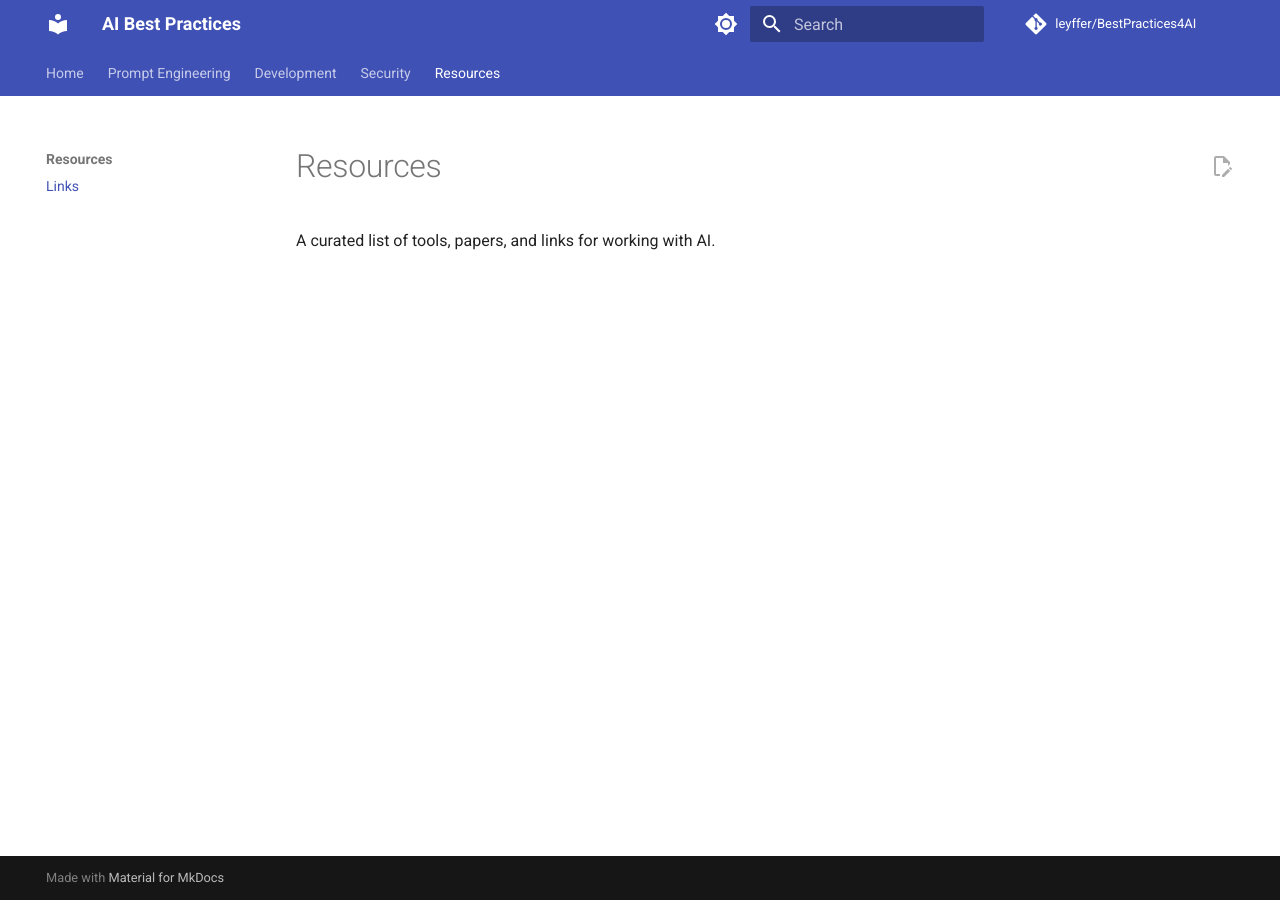
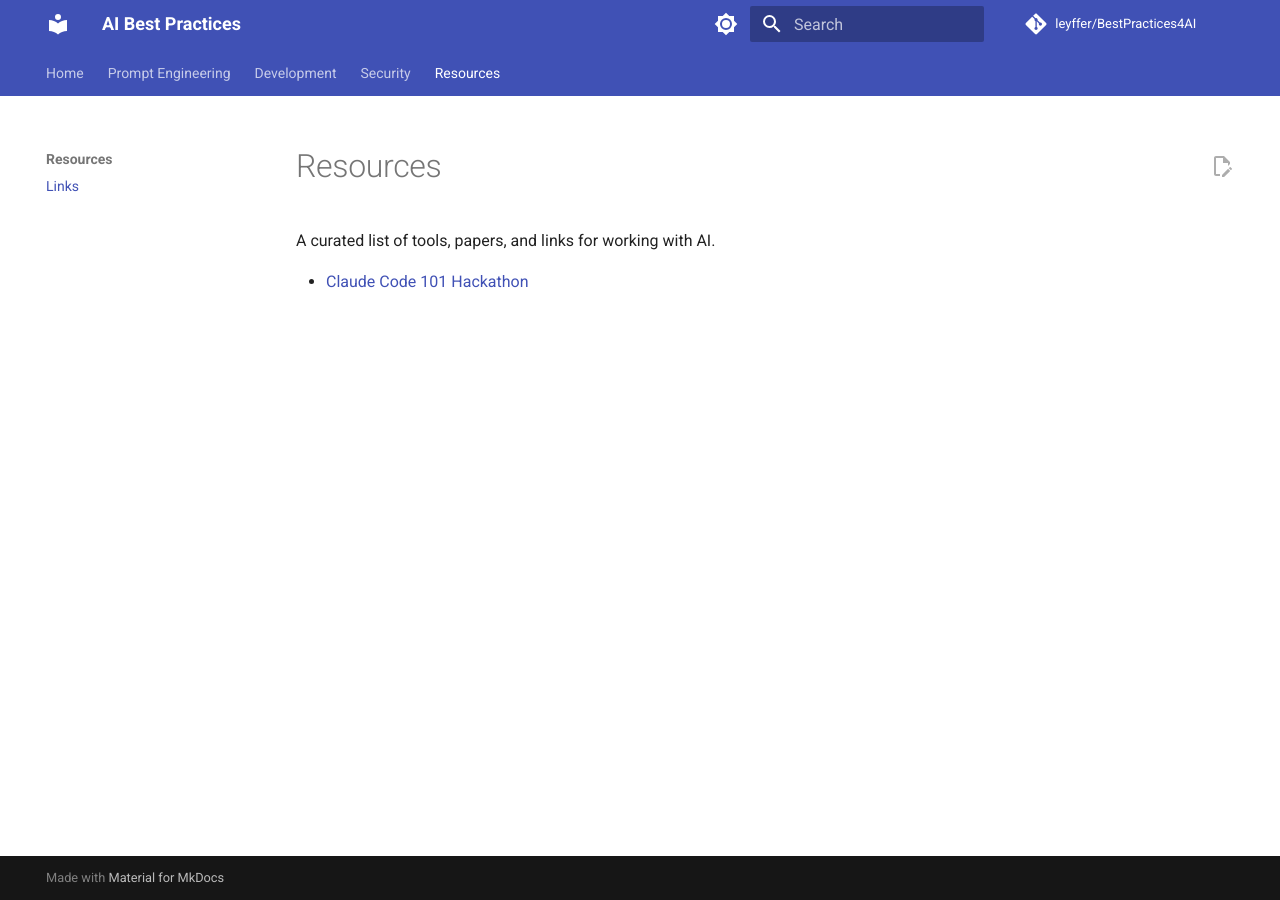
Before and after one commit to leyffer/BestPractices4AI, an MkDocs documentation site: the page built from docs/resources/links.md, in a window 1280 px wide. Built offline with MkDocs 1.6.1 and Material for MkDocs 9.7.7, drawn with Linux system fonts in a browser that asks for light colours; comment, search, counter and statistics services are not loaded.

Commit message:
Update links.md

```diff
--- a/docs/resources/links.md
+++ b/docs/resources/links.md
@@ -1,3 +1,5 @@
 # Resources
 
 A curated list of tools, papers, and links for working with AI.
+
+* [Claude Code 101 Hackathon](https://github.com/wilke/claude-code-101)
```
